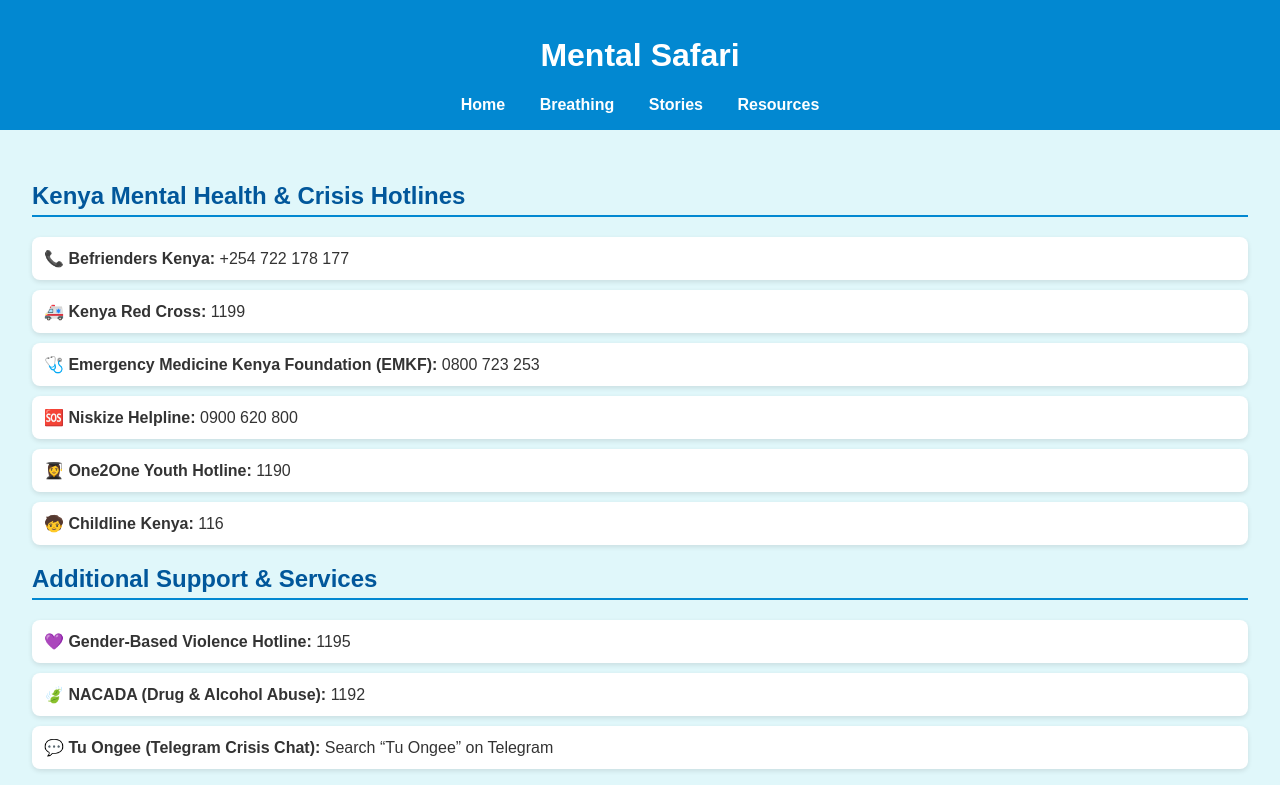
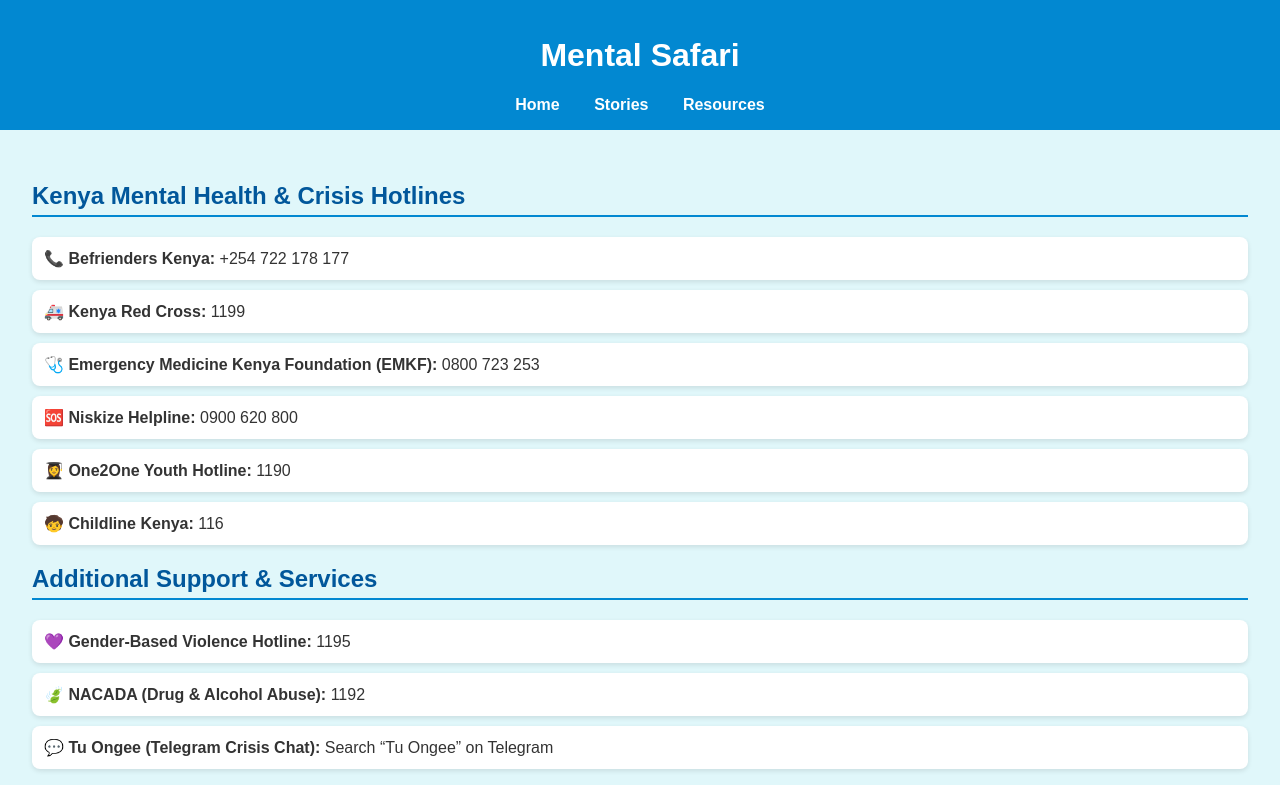
Before and after one commit to mentalsafari/mentalsafari.github.io, a plain HTML site: page resources.html in a window 1280 px wide. Shown: the top 785 px of the page. Drawn offline with Linux system fonts and the light colour scheme.

Commit message:
Update resources.html

```diff
--- a/resources.html
+++ b/resources.html
@@ -64,7 +64,6 @@
     <h1>Mental Safari</h1>
     <nav>
       <a href="index.html">Home</a>
-      <a href="breathing.html">Breathing</a>
       <a href="stories.html">Stories</a>
       <a href="resources.html">Resources</a>
     </nav>
```
